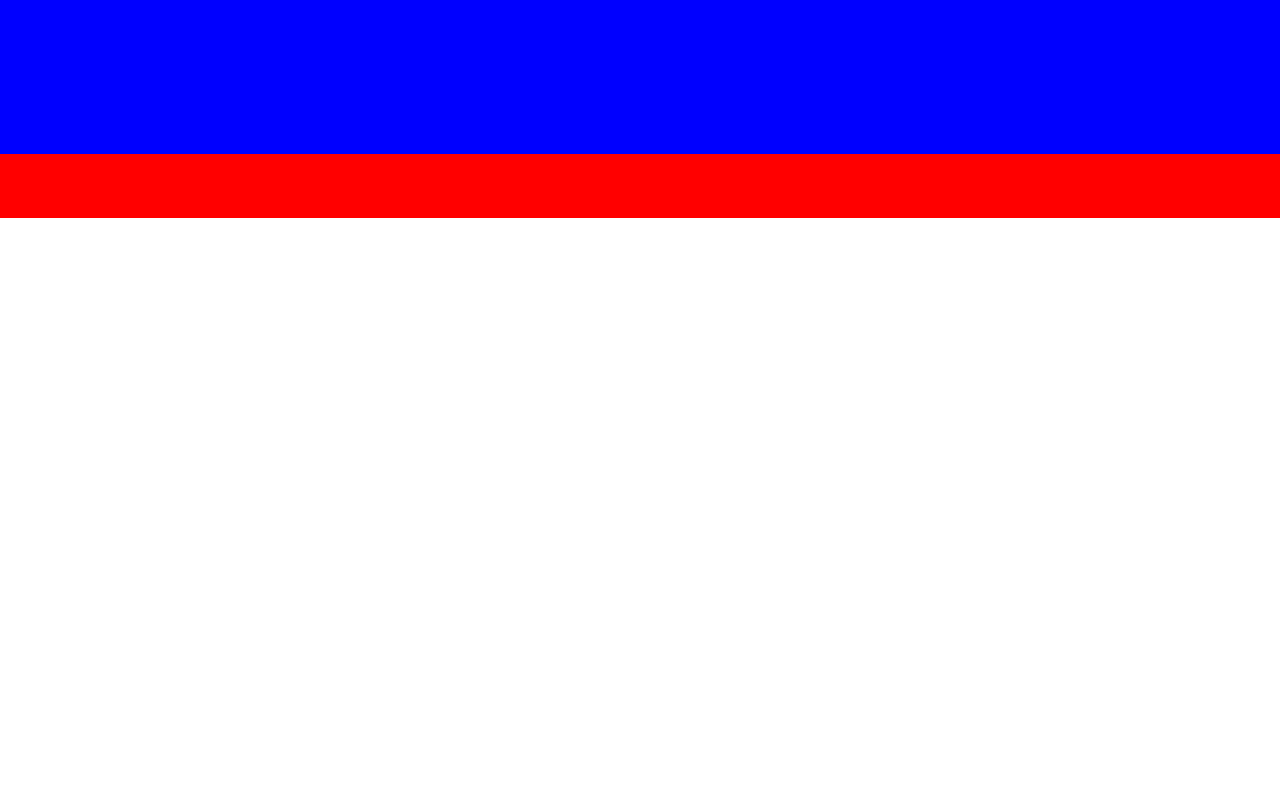
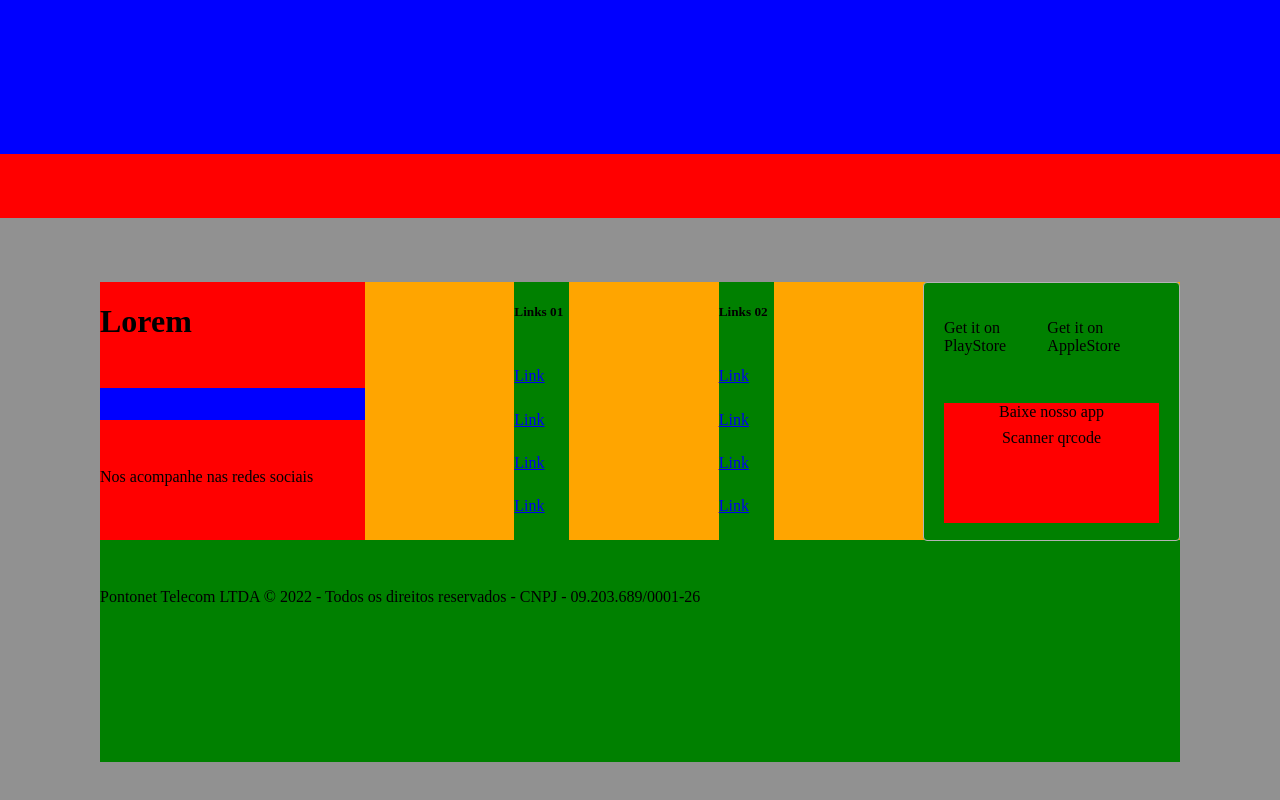
Before and after one commit to guilherme-a-pinheiro/ponto-net-vercel, a Next.js app: page / in a window 1280 px wide. Shown: the part 5538-6338 px from the top of the page. Before the commit the page ends 5756 px from the top, so only its background shows below. Built offline with nearby package versions, Linux system fonts and the light colour scheme.

Commit message:
footer pronto

```diff
--- /dev/null
+++ b/components/rodape/index.js
@@ -0,0 +1,46 @@
+import React from 'react'
+import * as S from './styles'
+
+export default function Rodape() {
+  return (
+    <>
+      <S.Main>
+        <S.Container>
+          <S.Content>
+            <S.SocialMedia>
+              <h1>Lorem</h1>
+              <S.SocialMediaIcons>
+              </S.SocialMediaIcons>
+              <p>Nos acompanhe nas redes sociais</p>
+            </S.SocialMedia>
+            <S.Links>
+              <h5>Links 01</h5>
+              <a href="#">Link</a>
+              <a href="#">Link</a>
+              <a href="#">Link</a>
+              <a href="#">Link</a>
+            </S.Links>
+            <S.Links>
+              <h5>Links 02</h5>
+              <a href="#">Link</a>
+              <a href="#">Link</a>
+              <a href="#">Link</a>
+              <a href="#">Link</a>
+            </S.Links>
+            <S.QrCode>
+              <S.GetIt>
+                <p>Get it on PlayStore</p>
+                <p>Get it on AppleStore</p>
+              </S.GetIt>
+              <S.Scanner>
+                <S.Download>Baixe nosso app</S.Download>
+                Scanner qrcode
+              </S.Scanner>
+            </S.QrCode>
+          </S.Content>
+          <p>Pontonet Telecom LTDA © 2022 - Todos os direitos reservados -  CNPJ - 09.203.689/0001-26</p>
+        </S.Container>
+      </S.Main>
+    </>
+  )
+}
--- /dev/null
+++ b/components/rodape/styles.js
@@ -0,0 +1,71 @@
+import { styled } from '@stitches/react';
+
+export const Main = styled('div', {
+  width: '100%',
+  height: '60vh',
+  backgroundColor: '#919191',
+  padding: '64px 0px',
+  display: 'flex',
+})
+
+export const Container = styled('div', {
+  width: '100%',
+  height: '100%',
+  backgroundColor: 'green',
+  margin: '0px 100px'
+})
+
+export const Content = styled('div', {
+  width: '100%',
+  height: '258px',
+  backgroundColor: 'orange',
+  display: 'flex',
+  justifyContent: 'space-between',
+  margin: '0px 0px 48px 0px'
+})
+
+export const SocialMedia = styled('div', {
+  width: '265px',
+  height: '258px',
+  backgroundColor: 'red',
+})
+
+export const SocialMediaIcons = styled('div', {
+  width: '100%',
+  height: '32px',
+  backgroundColor: 'blue',
+  margin: '48px 0'
+})
+
+export const Links = styled('div', {
+  width: '55px',
+  height: '258px',
+  backgroundColor: 'green',
+  display: 'flex',
+  flexWrap: 'wrap'
+})
+
+export const QrCode = styled('div', {
+  width: '215px',
+  height: '217px',
+  backgroundColor: 'green',
+  padding: '20px',
+  border: '1px solid rgb(179, 179, 179)',
+  borderRadius: '4px'
+})
+
+export const GetIt = styled('div', {
+  display: 'flex',
+  justifyContent: 'space-between'
+})
+
+export const Scanner = styled('div', {
+  width: '100%',
+  height: '120px',
+  backgroundColor: 'red',
+  textAlign: 'center'
+})
+
+export const Download = styled('div', {
+  margin: '32px 0px 8px 0px'
+})
--- a/pages/index.js
+++ b/pages/index.js
@@ -9,6 +9,7 @@ import Qualidades from '../components/qualidades'
 import NossosClientes from '../components/nossosclientes'
 import Contato from '../components/contato'
 import Conectese from '../components/conectese'
+import Rodape from '../components/rodape'
 
 export default function Home() {
   return (
@@ -27,6 +28,7 @@ export default function Home() {
         <NossosClientes />
         <Contato />
         <Conectese />
+        <Rodape />
       </main>
     </>
   )
```
